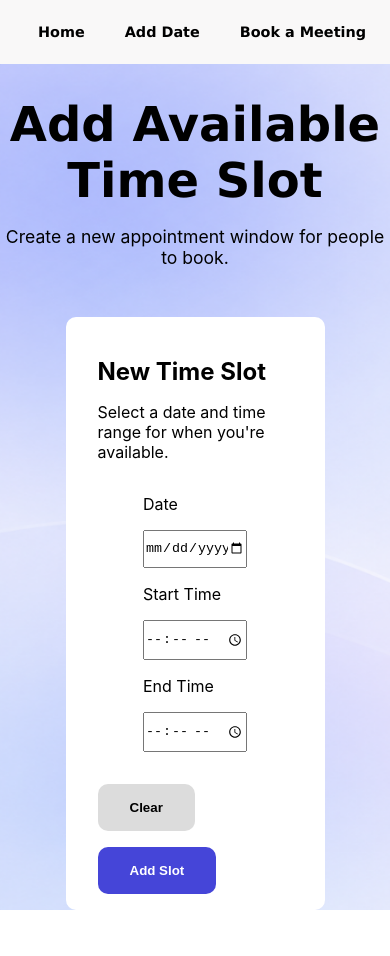
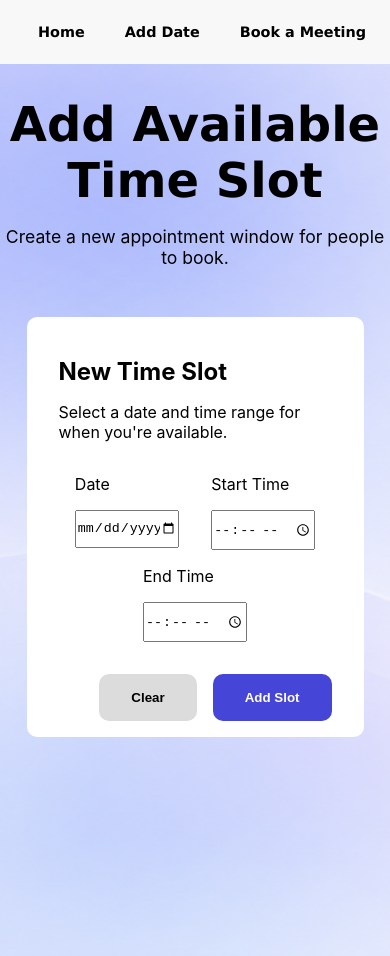
Before and after one commit to AmelMahmutovic555/schenowFrontend, a React (Create React App) app: page /availableDate in a window 390 px wide. Before the commit the page ends 910 px from the top, so only its background shows below. Built offline with nearby package versions, Linux system fonts and the light colour scheme; no server answers.

Commit message:
Initial Frontend 8

```diff
--- a/src/components/availableDate/style/AvailableDate.css
+++ b/src/components/availableDate/style/AvailableDate.css
@@ -113,4 +113,9 @@
     /* max-width: fit-content; */
     /* background-color: transparent; */
   }
+
+  .formParent {
+    width: 70%;
+    max-width: 70%;
+  }
 }
--- a/src/components/scheduleDate/style/ScheduleDate.css
+++ b/src/components/scheduleDate/style/ScheduleDate.css
@@ -20,6 +20,7 @@
     rgb(187, 187, 221)
   ); */
   min-height: 100vh;
+  padding-bottom: 3rem;
 }
 
 .articleParentBooking > div:first-of-type {
@@ -285,7 +286,7 @@
   margin-top: 0.5rem;
 }
 
-@media (max-width: 400px) {
+@media (max-width: 800px) {
   #parentAvaDates {
     padding-inline: 2rem;
   }
@@ -298,15 +299,13 @@
     margin-inline: 1rem;
   }
 
-  .date,
-  .time {
-    /* font-size: 0.9rem; */
-    margin-top: 0;
-    /* margin-top: 0.5rem; */
+  .date {
+    margin-top: 1rem;
   }
 
-  .date {
-    margin-top: 1rem;
+  .cardDates {
+    width: 90%;
+    max-width: 90%;
   }
 }
 
```
